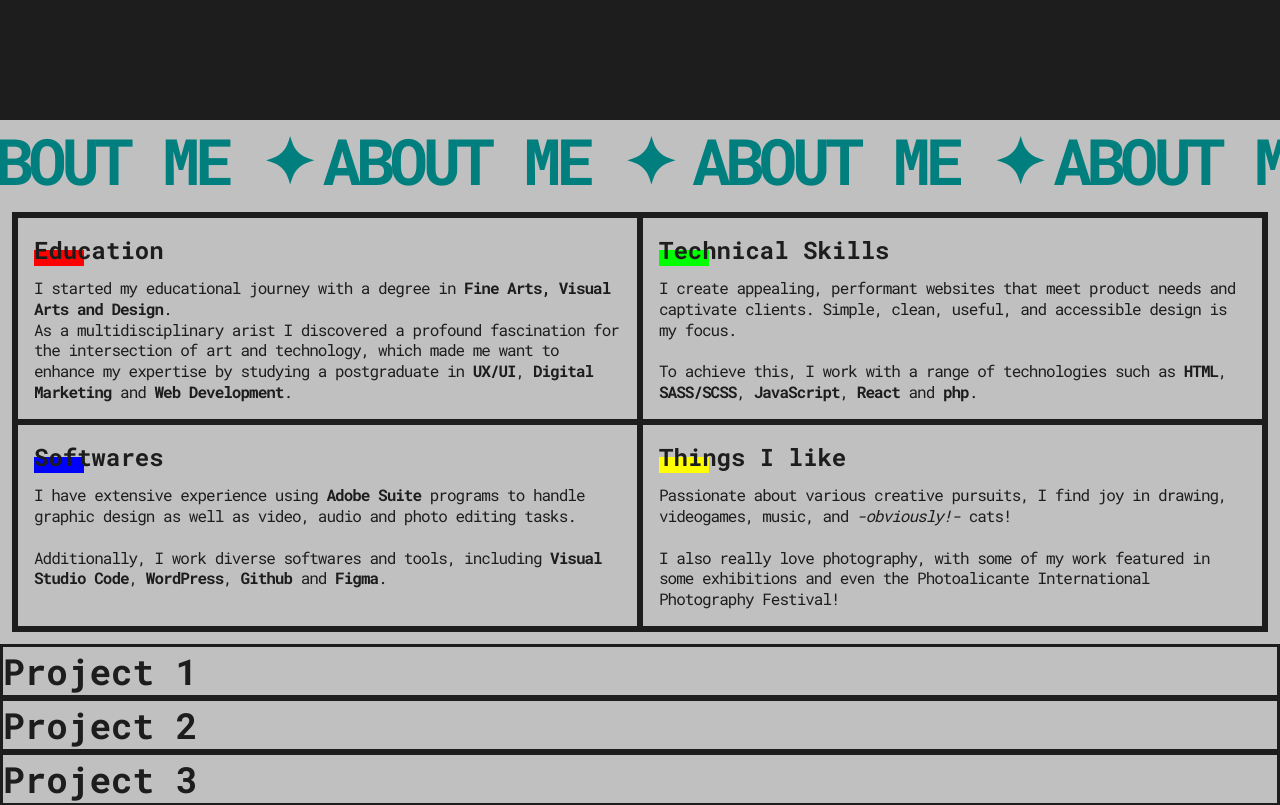
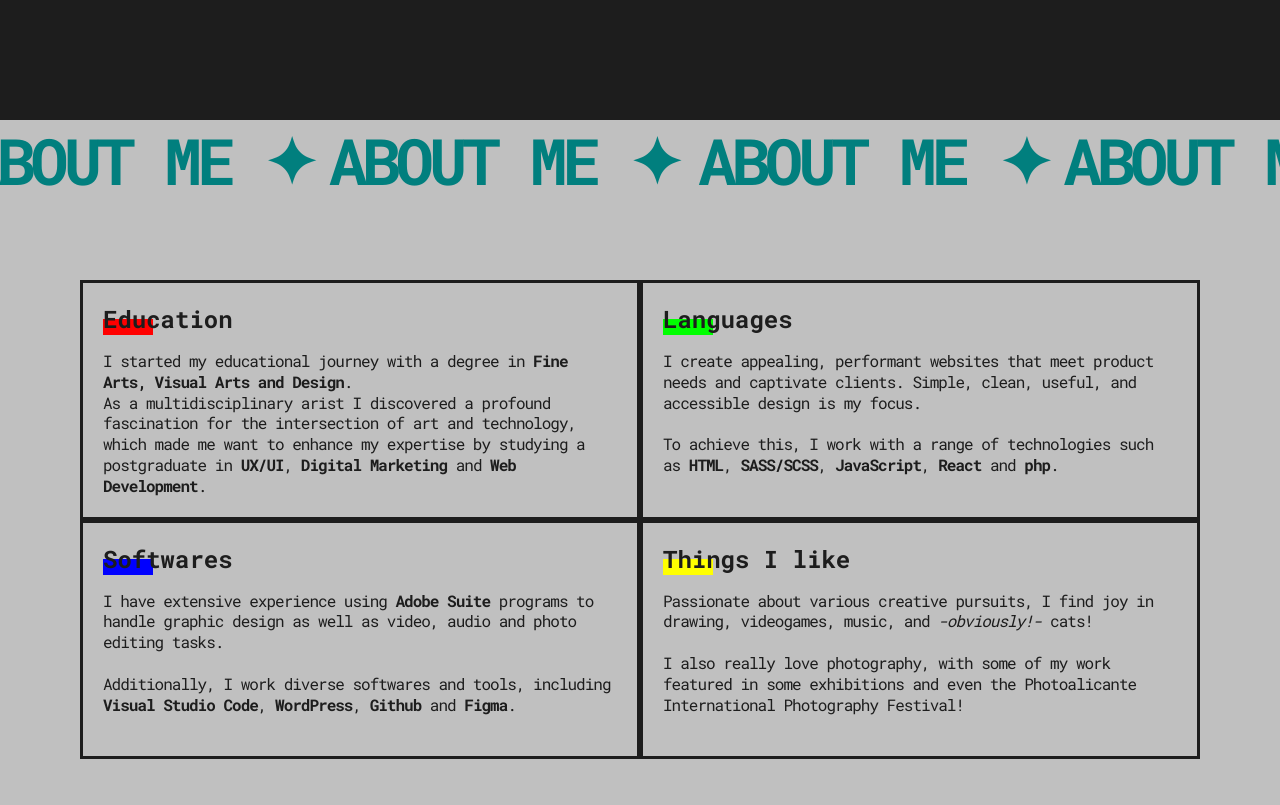
Before and after one commit to mrlrcn/styleguide, a React (Vite) app: page / in a window 1280 px wide. Shown: the part 680-1485 px from the top of the page. Built offline with nearby package versions, Linux system fonts and the light colour scheme.

Commit message:
AboutMe content, changed margins variables

```diff
--- a/src/components/AboutMe/AboutMe.jsx
+++ b/src/components/AboutMe/AboutMe.jsx
@@ -24,7 +24,7 @@ export default function AboutMe() {
 
                 <div className="section-AboutMe__content-item">
                     <h3 className="section-AboutMe__content-item__title">
-                        <HighlightedText title="Technical Skills" color="green" />
+                        <HighlightedText title="Languages" color="green" />
                     </h3>
                     <p className="section-AboutMe__content-item__text">
                         I create appealing, performant websites that meet product needs and captivate clients. Simple, clean, useful, and accessible design is my focus.
--- a/src/components/AboutMe/AboutMe.scss
+++ b/src/components/AboutMe/AboutMe.scss
@@ -6,18 +6,23 @@
 // }
 
 .section-AboutMe {
+  align-content: center;
+  justify-content: center;
   &__content {
-    border: $border;
     // min-height: 500px;
-    margin: spacing(s);
+    margin: spacing(m);
 
     display: grid;
     grid-template-columns: 1fr 1fr;
     grid-template-rows: 1fr 1fr;
 
-    // @include mq($bp-tablet) {
-    //   font-size: $font-size-96;
-    // }
+    @include mq($bp-small-desktop) {
+      margin: spacing(xxxl);
+    }
+    @include mq($bp-desktop) {
+      margin: calc(spacing(xxxl) * 2);
+      min-height: 500px;
+    }
   }
 
   &__content-item {
--- a/src/components/AboutMe/HighlightedText.jsx
+++ b/src/components/AboutMe/HighlightedText.jsx
@@ -17,9 +17,7 @@ import './AboutMe.scss'
 function HighlightedText ({color = 'red', title = 'HighlightedText Comp'}) {
     return (
         <>
-        <h3>
             <span className={`highlight highlight-${color}`}>{title}</span>
-        </h3>
         </>
     );
 }
--- a/src/scss/_variables.scss
+++ b/src/scss/_variables.scss
@@ -1,27 +1,27 @@
 /* COLOR variables */
 /* Accent colors */
-    $color-red: #FF0000;
-    $color-green: #00FF00;
-    $color-blue: #0000FF;
-    $color-yellow: #FFFF00;
+$color-red: #ff0000;
+$color-green: #00ff00;
+$color-blue: #0000ff;
+$color-yellow: #ffff00;
 /* Colors */
 $color-green-dark: #017f7e;
 $color-blue-dark: #000080;
 /* Grayscale */
-    $color-white: #E7E7E7;
-    $color-gray: #C0C0C0;
-    $color-gray-dark: #4E4E4E;
-    $color-black: #1D1D1D;
+$color-white: #e7e7e7;
+$color-gray: #c0c0c0;
+$color-gray-dark: #4e4e4e;
+$color-black: #1d1d1d;
 
 /* Color variables for BACKGROUND COLOR */
 /* Colors */
 $background-color-green-dark: #017f7e;
 $background-color-blue-dark: #000080;
 /* Grayscale */
-    $background-color-white: #E7E7E7;
-    $background-color-gray: #C0C0C0;
-    $background-color-gray-dark: #4E4E4E;
-    $background-color-black: #1D1D1D;
+$background-color-white: #e7e7e7;
+$background-color-gray: #c0c0c0;
+$background-color-gray-dark: #4e4e4e;
+$background-color-black: #1d1d1d;
 
 /* ALL colors map */
 $color-palette: (
@@ -36,7 +36,7 @@
   "white": $color-white,
   "gray": $color-gray,
   "gray-dark": $color-gray-dark,
-        "black": $color-black
+  "black": $color-black,
 );
 
 @each $color, $i in $color-palette {
@@ -52,8 +52,8 @@
 /* Typography variables */
 
 /* Font families */
-        $font-primary: 'Roboto Mono', monospace;
-        $font-secondary: 'Rubik', sans-serif;
+$font-primary: "Roboto Mono", monospace;
+$font-secondary: "Rubik", sans-serif;
 
 $font-headers: $font-secondary;
 
@@ -71,7 +71,7 @@
 /* Font sizes */
 $font-size-14: 1.4rem; // 14px
 $font-size-16: 1.6rem; // 16px
-        $font-size-20: 2.0rem; // 20px
+$font-size-20: 2rem; // 20px
 $font-size-24: 2.4rem; // 24px
 $font-size-36: 3.6rem; // 36px
 $font-size-48: 4.8rem; // 48px
@@ -87,10 +87,10 @@
 $font-weight-light: 300;
 
 $weights: (
-                "weight-bold":      $font-weight-bold,
-                "weight-semibold":  $font-weight-semibold,
-                "weight-medium":    $font-weight-medium,
-                "weight-light":      $font-weight-light,
+  "weight-bold": $font-weight-bold,
+  "weight-semibold": $font-weight-semibold,
+  "weight-medium": $font-weight-medium,
+  "weight-light": $font-weight-light,
 );
 
 @each $weight, $i in $weights {
@@ -105,14 +105,14 @@
 /* MARGIN and PADDING */
 /* mobile: 4px, 8px, 12px, 16px, 20px, 24px, 32px, 40px. en Desktop los * 2*/
 $margins: (
-        "xxs": 0.4,
-        "xs": 0.8,
-        "s": 1.2,
-        "m": 1.6,
-        "l": 2,
-        "xl": 2.4,
-        "xxl": 3.2,
-        "xxxl": 4
+  "xxs": 0.8,
+  "xs": 1.2,
+  "s": 1.6,
+  "m": 2,
+  "l": 2.4,
+  "xl": 3.2,
+  "xxl": 4,
+  "xxxl": 8,
 );
 /* Funcion personalizada que se aplica luego con padding/margin: spacing(xs); */
 @function spacing($margin) {
```
Lines whose indentation alone changed are shown as unchanged.
